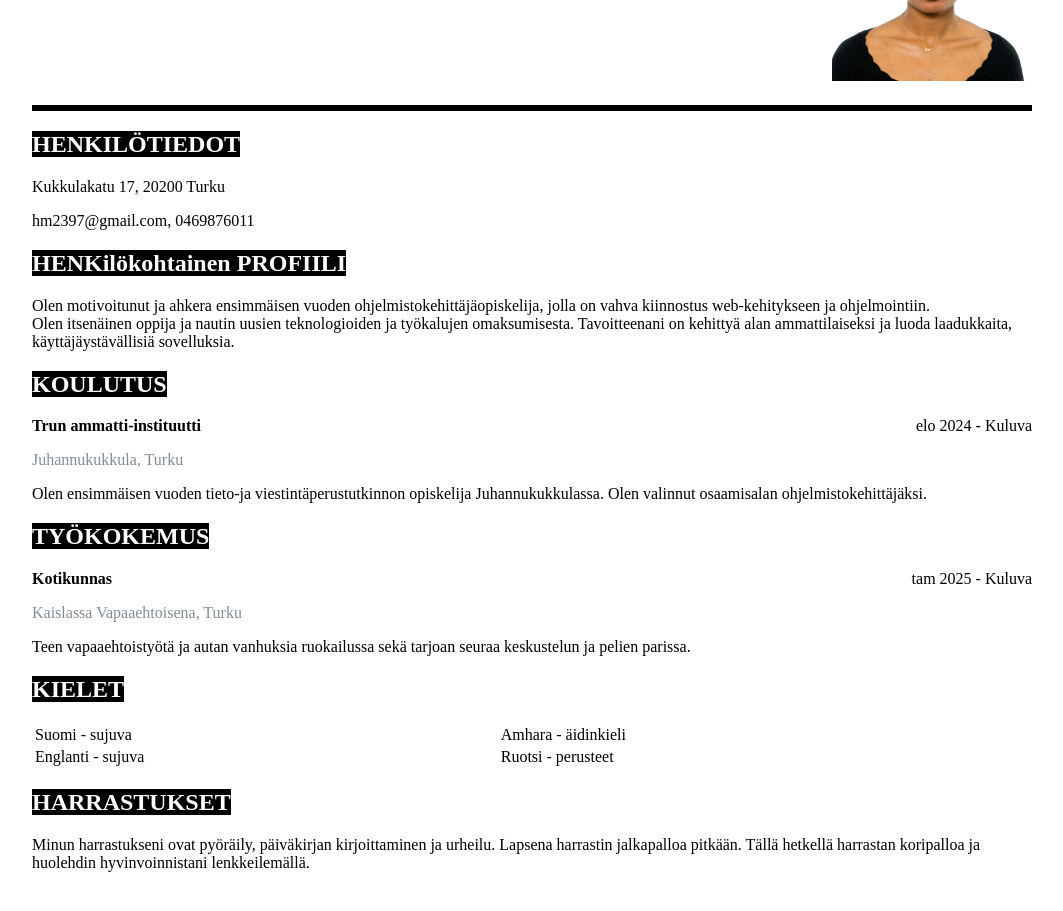
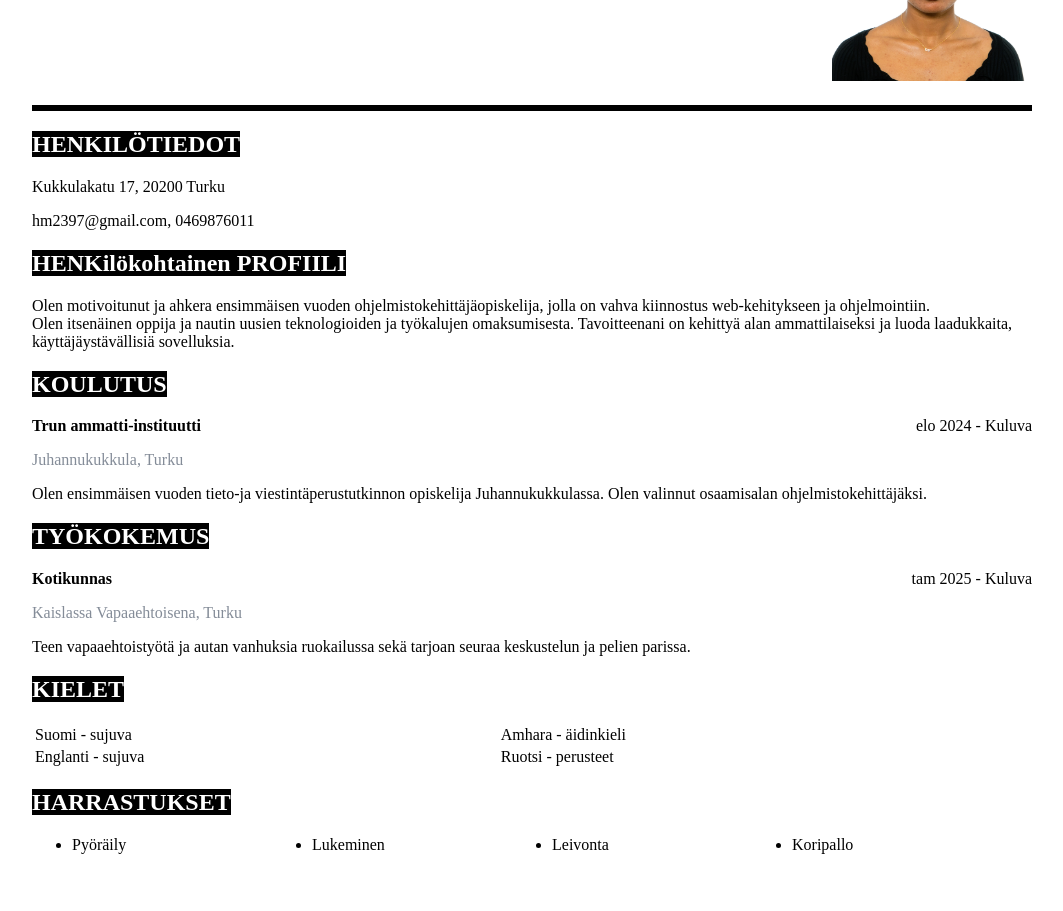
Before and after one commit to Hermon-Haileyesus/Web-ohjelmointi-1, a plain HTML site: page Cv-sivu.html in a window 1280 px wide. Shown: the part 177-1088 px from the top of the page, without its empty margins (108-1171 px from the left). Drawn offline with Linux system fonts and the light colour scheme.

Commit message:
Loin cv-web site

```diff
--- a/Cv-sivu.html
+++ b/Cv-sivu.html
@@ -88,9 +88,12 @@
         </div>
         <div class="harrastukset">
             <h2 ><span style="background-color: black;color: #fff;">HARRASTUKSET</span></h2>
-            <p> Minun harrastukseni ovat pyöräily, päiväkirjan kirjoittaminen ja urheilu. Lapsena harrastin jalkapalloa pitkään.
-                Tällä hetkellä harrastan koripalloa ja huolehdin hyvinvoinnistani lenkkeilemällä.</p>
-        </div>
+            <ul style="display: grid;grid-template-columns: repeat(4,1fr);">
+                <li>Pyöräily</li>
+                <li>Lukeminen</li>
+                <li>Leivonta</li>
+                <li>Koripallo</li>
+            </ul>
     </div>
 
 </body>
```
